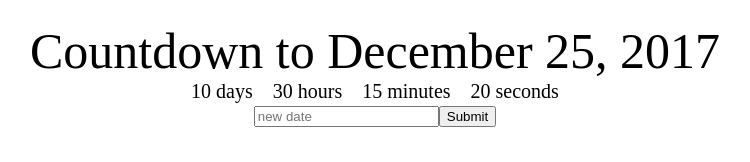
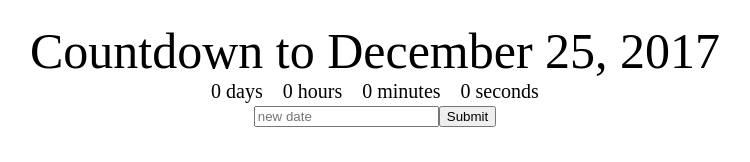
Before and after one commit to rahulbaphana/count-down-champ, a React (Create React App) app: page / in a window 1280 px wide. Shown: the part 231-393 px from the top of the page, without its empty margins (265-1015 px from the left). Built offline with nearby package versions, Linux system fonts and the light colour scheme.

Commit message:
Create Clock component, add props to clock

```diff
--- a/src/App.js
+++ b/src/App.jsx
@@ -1,4 +1,5 @@
 import React, { Component } from 'react';
+import Clock from './Clock';
 import './App.css';
 
 class App extends Component {
@@ -22,12 +23,9 @@
                     Countdown to {this.state.deadline}
                 </div>
 
-                <div>
-                    <div className="Countdown-days">10 days</div>
-                    <div className="Countdown-hours">30 hours</div>
-                    <div className="Countdown-minutes">15 minutes</div>
-                    <div className="Countdown-seconds">20 seconds</div>
-                </div>
+                <Clock
+                 deadline = {this.state.deadline}
+                />
 
                 <div>
                     <input
--- /dev/null
+++ b/src/Clock.jsx
@@ -0,0 +1,28 @@
+import React, { Component } from 'react';
+import './App.css';
+
+class Clock extends Component {
+    constructor(props) {
+        super(props);
+        this.state = {
+            days: 0,
+            hours: 0,
+            minutes: 0,
+            seconds: 0
+        }
+        console.log(this.props)
+    }
+
+    render() {
+        return (
+            <div>
+                <div className="Countdown-days">{this.state.days} days</div>
+                <div className="Countdown-hours">{this.state.hours} hours</div>
+                <div className="Countdown-minutes">{this.state.minutes} minutes</div>
+                <div className="Countdown-seconds">{this.state.seconds} seconds</div>
+            </div>
+        );
+    }
+}
+
+export default Clock;
```
